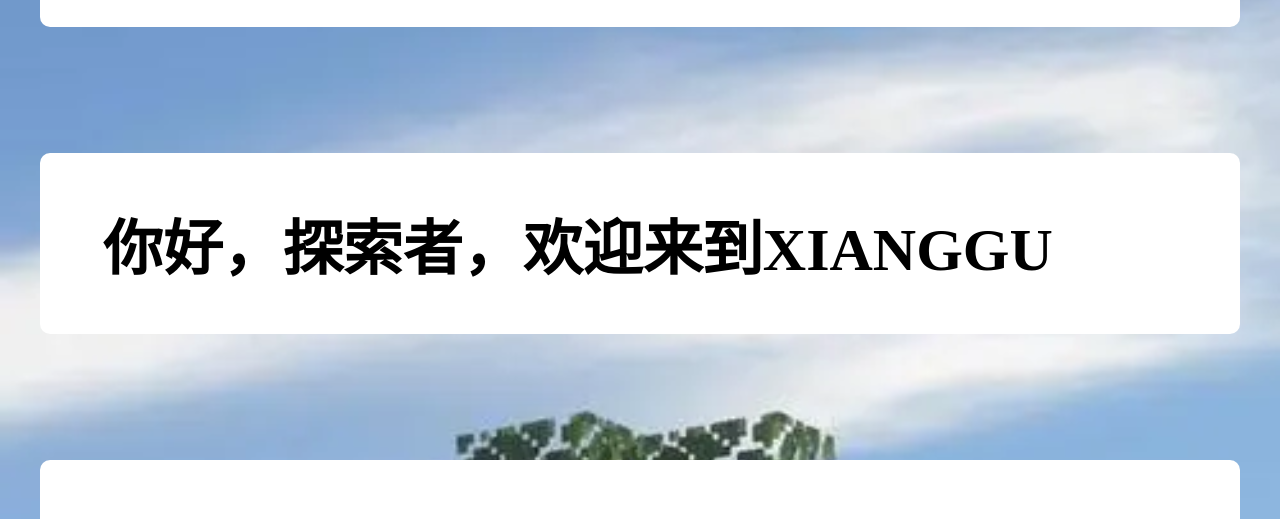
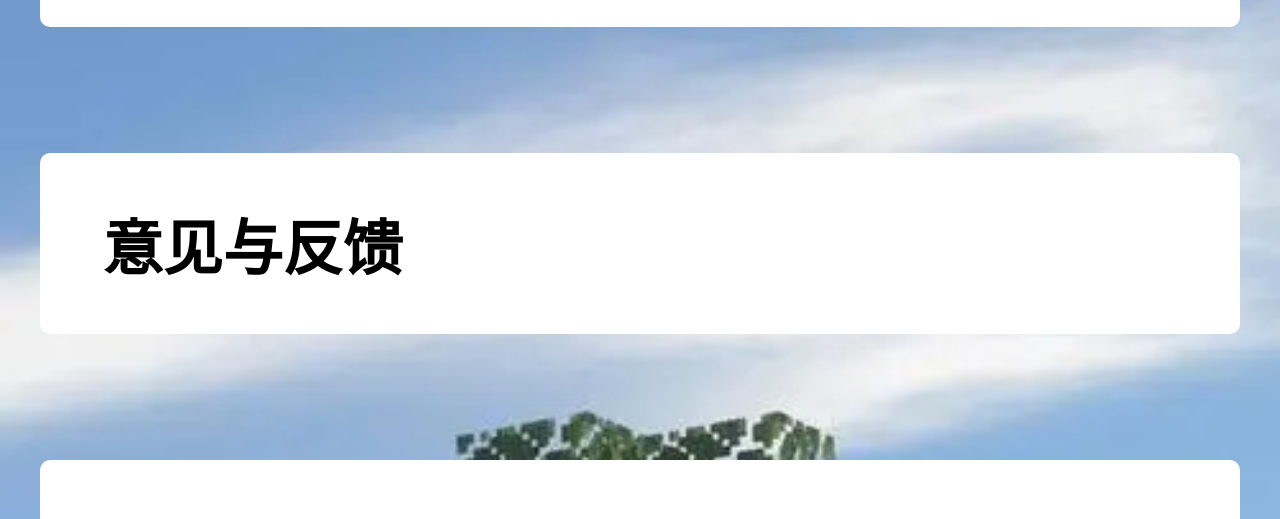
Before and after one commit to fachou1/fachou1.github.io, a plain HTML site: page fc/index.html in a window 1280 px wide. Shown: the part 239-758 px from the top of the page. Drawn offline with Linux system fonts and the light colour scheme.

Commit message:
Update index.html

```diff
--- a/fc/index.html
+++ b/fc/index.html
@@ -70,7 +70,7 @@
 </head>
 <body>
     <div class="container">
-    <h1><font style="font-size:60px">你好，探索者，欢迎来到XIANGGU</font></h1>
+    <h1><font style="font-size:60px">意见与反馈</font></h1>
         </ul>
     </div>
 </body>
```
